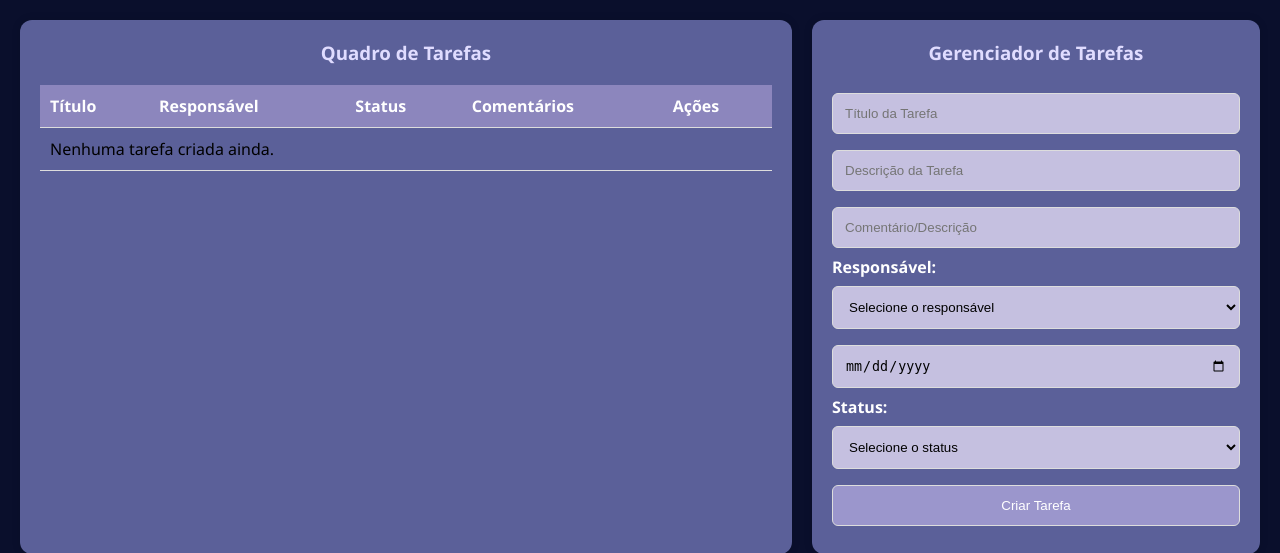
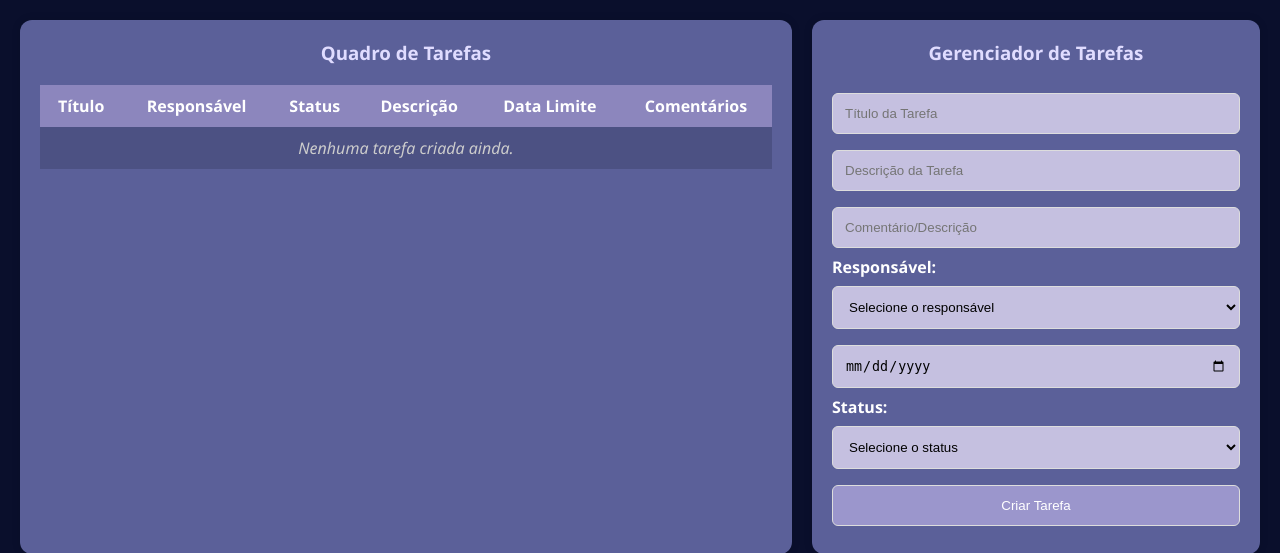
Before and after one commit to CamilliFFeliz/Gerenciador_de_Tarefas, a PHP site: page /index.php?page=tarefas in a window 1280 px wide. Shown: the part 110-663 px from the top of the page. Run offline with PHP 8.4, Linux system fonts and the light colour scheme.

Commit message:
uptade task comit

```diff
--- a/assets/Css/style.css
+++ b/assets/Css/style.css
@@ -223,17 +223,27 @@ nav a {
 table {
   width: 100%;
   border-collapse: collapse;
+  margin-top: 20px;
 }
 
 th, td {
   padding: 10px;
-  text-align: left;
-  border-bottom: 1px solid #ddd;
+  text-align: center;
 }
 
 th {
   background-color: #8c86bd;
   color: white;
+  font-weight: bold;
+}
+
+td {
+  background-color: #4c5183;
+  color: white;
+}
+
+td p {
+  margin: 5px 0;
 }
 
 td a {
@@ -244,6 +254,21 @@ td a {
 td a:hover {
   text-decoration: underline;
 }
+
+tr:nth-child(even) td {
+  background-color: #4c5183;
+}
+
+tr:hover td {
+  background-color: #b3acd9;
+}
+td[colspan="6"] {
+  text-align: center;
+  background-color: #4c5183;
+  font-style: italic;
+  color: #ccc;
+}
+
 
 .criar-tarefa label {
   color: #fff;
--- a/pages/home.php
+++ b/pages/home.php
@@ -5,7 +5,7 @@
     </div>
     <div class="cards-container">
         <div class="card">
-            <div class="card-header">Gerencie Suas Tarefas</div>
+            <div class="card-header">Gerencie Suas Tarefas  </div>
             <p>
                 Assuma o controle da sua rotina com um sistema intuitivo que te ajuda a organizar as atividades do seu
                 dia a dia.
--- a/pages/tarefas.php
+++ b/pages/tarefas.php
@@ -3,10 +3,11 @@ include "./database/db.php";
 
 if ($_SERVER["REQUEST_METHOD"] == "POST") {
     $titulo = $_POST["titulo"] ?? null;
-    $comentario = $_POST["comentario"] ?? null;
     $responsavel = $_POST["responsavel"] ?? null;
+    $descricao = $_POST["descricao"] ?? null;
     $dataLimite = $_POST["dataLimite"] ?? null;
     $status = $_POST["status"] ?? null;
+    $comentario = $_POST["comentario"] ?? null;
 
     $resultado = criarTarefa($titulo, $comentario, $responsavel, $dataLimite, $status);
     if ($resultado) {
@@ -26,8 +27,9 @@ if ($_SERVER["REQUEST_METHOD"] == "POST") {
                     <th>Título</th>
                     <th>Responsável</th>
                     <th>Status</th>
+                    <th>Descrição</th>
+                    <th>Data Limite</th>
                     <th>Comentários</th>
-                    <th>Ações</th>
                 </tr>
             </thead>
             <tbody>
@@ -38,6 +40,8 @@ if ($_SERVER["REQUEST_METHOD"] == "POST") {
                         echo "<td>{$tarefa['titulo']}</td>";
                         echo "<td>{$tarefa['responsavel']}</td>";
                         echo "<td>{$tarefa['status']}</td>";
+                        echo "<td>{$tarefa['descricao']}</td>";
+                        echo "<td>{$tarefa['dataLimite']}</td>";
                         echo "<td>";
                         if (!empty($tarefa['comentarios'])) {
                             foreach ($tarefa['comentarios'] as $comentario) {
@@ -47,11 +51,10 @@ if ($_SERVER["REQUEST_METHOD"] == "POST") {
                             echo "<p>Sem comentários</p>";
                         }
                         echo "</td>";
-                        echo "<td><a href='editar_tarefa.php?id={$tarefa['id']}'>Editar</a> | <a href='deletar_tarefa.php?id={$tarefa['id']}'>Excluir</a></td>";
                         echo "</tr>";
                     }
                 } else {
-                    echo "<tr><td colspan='5'>Nenhuma tarefa criada ainda.</td></tr>";
+                    echo "<tr><td colspan='6'>Nenhuma tarefa criada ainda.</td></tr>";
                 }
                 ?>
             </tbody>
@@ -77,7 +80,9 @@ if ($_SERVER["REQUEST_METHOD"] == "POST") {
                 }
                 ?>
             </select><br>
+
             <input type="date" name="dataLimite" id="data"><br>
+
             <label for="status">Status:</label><br>
             <select name="status" id="status" required>
                 <option value="">Selecione o status</option>
@@ -85,6 +90,7 @@ if ($_SERVER["REQUEST_METHOD"] == "POST") {
                 <option value="Em Andamento">Em Andamento</option>
                 <option value="Concluída">Concluída</option>
             </select><br>
+
             <button type="submit" class="botao-criar">Criar Tarefa</button>
         </form>
     </div>
```
Also changed, not shown: pages/404.php (line endings or trailing spaces). Lines whose indentation alone changed are shown as unchanged.
